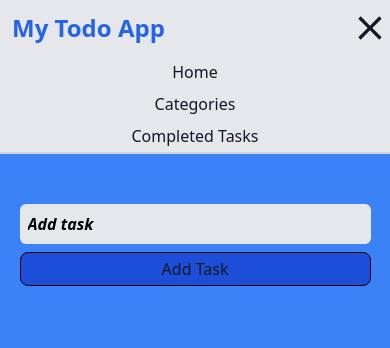
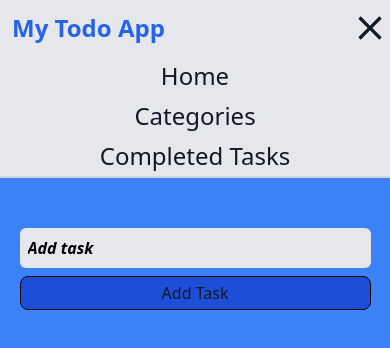
Before and after one commit to Riyaazct/todo-list-react, a React (Create React App) app in the folder client/: page / in a window 390 px wide. Both pictures are taken after a click on the icon 370 px from the left and 28 px from the top of the page. Shown: the top 348 px of the page. Built offline with nearby package versions, Linux system fonts and the light colour scheme; no server answers.

Commit message:
update font size in menu

```diff
--- a/client/src/components/NavBar.js
+++ b/client/src/components/NavBar.js
@@ -40,14 +40,14 @@ const NavBar = () => {
             : "hidden md:flex md:p-5 "
         }
       >
-        <ul className="md:flex relative right-0">
-          <li className="p-1 text-gray-900 md:text-xl md:mx-5">
+        <ul className="md:flex ">
+          <li className="text-2xl p-1 text-gray-900 md:text-xl md:mx-5">
             Home
           </li>
-          <li className="p-1 text-gray-900 md:text-xl md:mx-5">
+          <li className="text-2xl p-1 text-gray-900 md:text-xl md:mx-5">
             Categories
           </li>
-          <li className="p-1  text-gray-900 md:text-xl md:ml-5">
+          <li className="text-2xl p-1  text-gray-900 md:text-xl md:ml-5">
             Completed Tasks
           </li>
         </ul>
```
